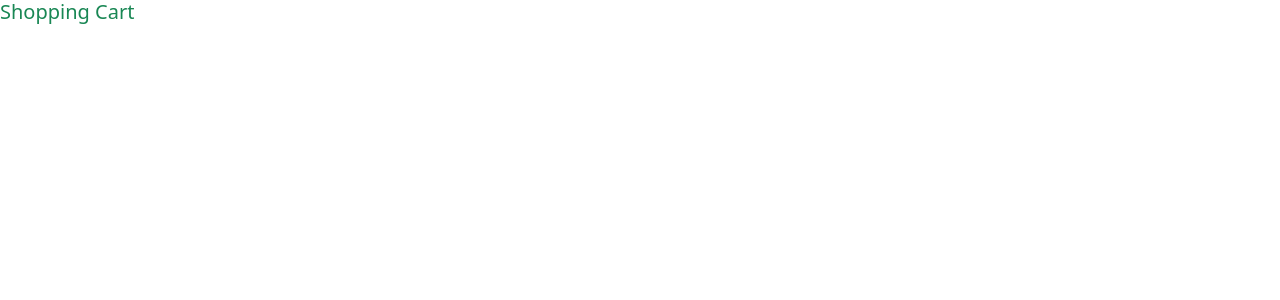
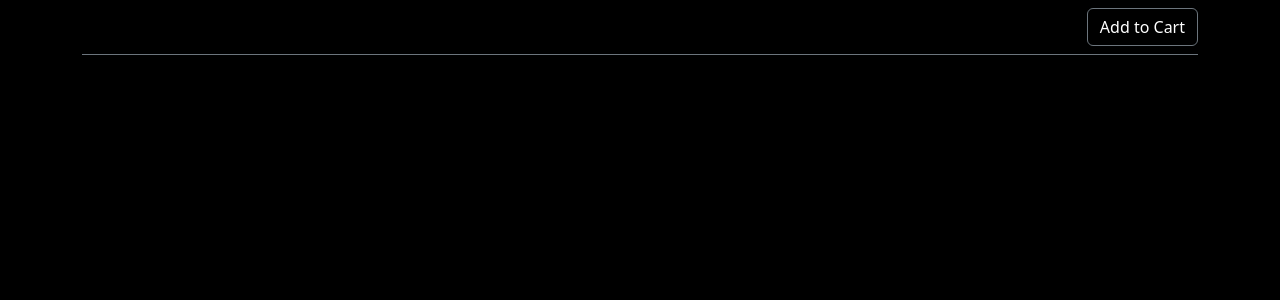
Before and after one commit to mahdi6788/ShoppingCart, a React (Vite) app: page / in a window 1280 px wide. Shown: the top 300 px of the page. Built offline with nearby package versions, Linux system fonts and the light colour scheme.

Commit message:
first button using react bootstrap
Also import index.css to main to make style to all app

```diff
--- a/src/App.jsx
+++ b/src/App.jsx
@@ -1,12 +1,16 @@
 import { BrowserRouter as Router, Routes, Route } from 'react-router-dom'
 import { FontAwesomeIcon } from '@fortawesome/react-fontawesome'
+import Navigationbar from './components/Navigationbar'
+import { Container } from 'react-bootstrap'
 
 
 function App() {
 
   return (
     <>
-      <h5 className="text-success">Shopping Cart</h5>
+      <Container>
+        <Navigationbar />
+      </Container>
     </>
   )
 }
--- /dev/null
+++ b/src/components/Navigationbar.jsx
@@ -0,0 +1,17 @@
+import { Navbar, Button } from "react-bootstrap"
+
+function Navigationbar() {
+    return (
+        <Navbar className="border-bottom border-secondary">
+            <Navbar.Collapse className="justify-content-end">
+                <Button
+                variant="btn btn-outline-secondary"
+                className="text-white">
+                    Add to Cart
+                </Button>
+            </Navbar.Collapse>
+        </Navbar>
+    )
+}
+
+export default Navigationbar
--- a/src/main.jsx
+++ b/src/main.jsx
@@ -2,6 +2,7 @@ import { StrictMode } from 'react'
 import { createRoot } from 'react-dom/client'
 import App from './App.jsx'
 import "bootstrap/dist/css/bootstrap.min.css"
+import "./index.css"
 
 createRoot(document.getElementById('root')).render(
   <StrictMode>
```
